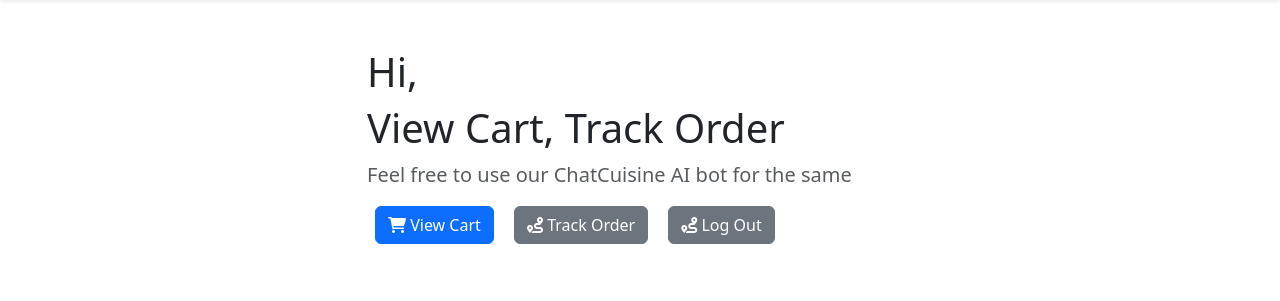
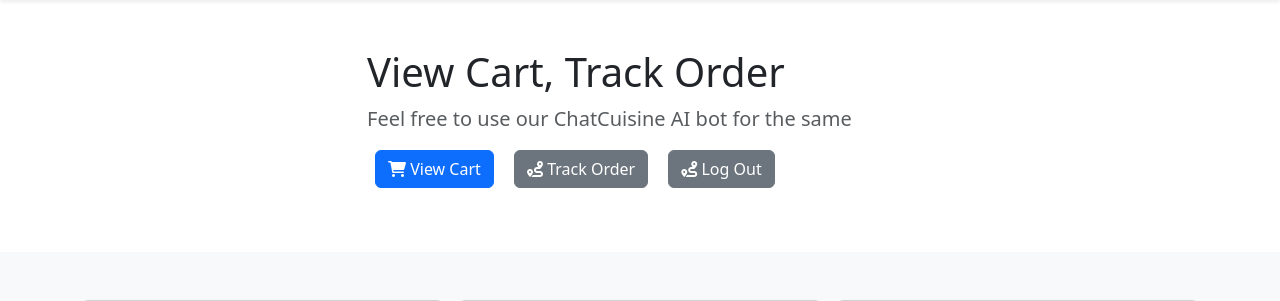
Before and after one commit to alokshandilya/chat-cuisine, a FastAPI app: page / in a window 1280 px wide. Shown: the part 56-357 px from the top of the page. Run offline with FastAPI, Linux system fonts and the light colour scheme; some libraries are stand-ins or nearby versions.

Commit message:
remove username
- for deployment test

```diff
--- a/templates/index.html
+++ b/templates/index.html
@@ -273,7 +273,7 @@
     <section class="container">
       <div class="row py-lg-5">
         <div class="col-lg-6 col-md-8 mx-auto">
-          <h1 class="fw-light">Hi, {{user}}</h1>
+<!--          <h1 class="fw-light">Hi, {{user}}</h1>-->
           <h1 class="fw-light">View Cart, Track Order</h1>
           <p class="lead text-body-secondary">Feel free to use our ChatCuisine AI bot for the same<br>
           </p>
```
